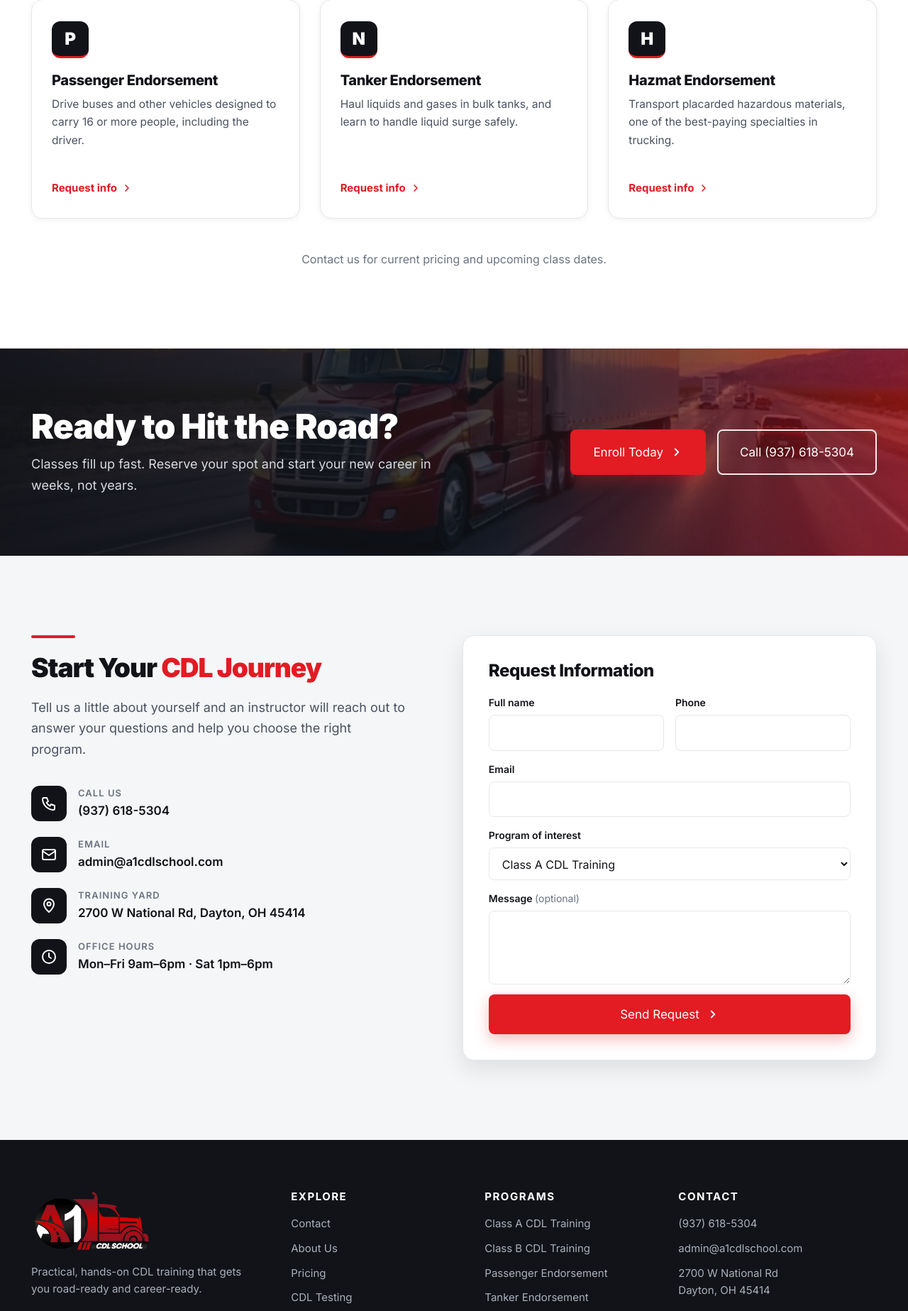
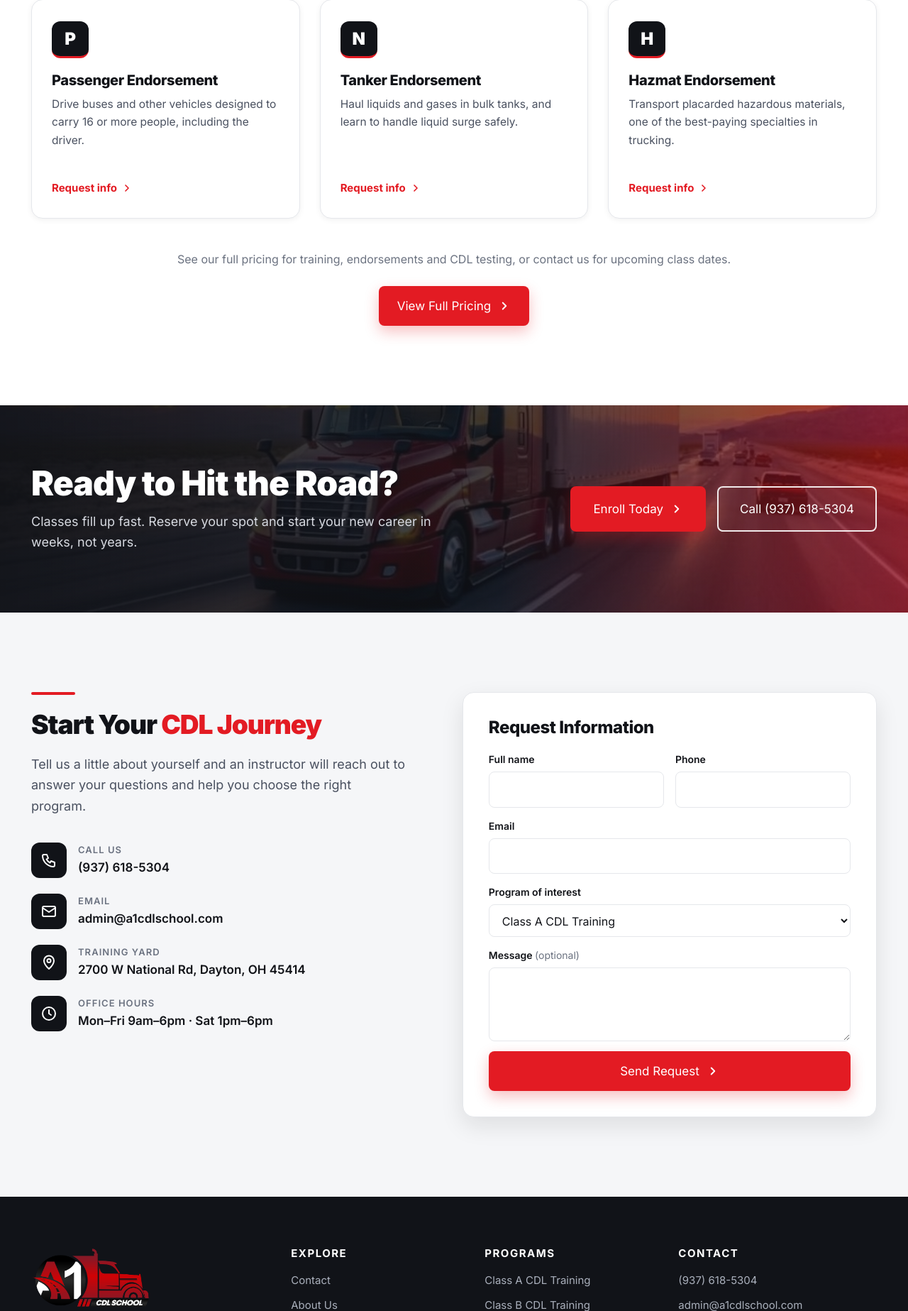
Before and after one commit to mandeepsingh/a1cdlschool, a PHP site: page / in a window 1280 px wide. Shown: the part 4114-5961 px from the top of the page at 71% size. Run offline with PHP 8.4, Linux system fonts and the light colour scheme.

Commit message:
View Full Pricing Button
Added View Full Pricing Button.

```diff
--- a/css/styles.css
+++ b/css/styles.css
@@ -1504,6 +1504,10 @@ ol {
   margin-top: 48px;
 }
 
+.programs-note + .section-actions {
+  margin-top: 24px;
+}
+
 .steps-5 {
   grid-template-columns: repeat(5, 1fr);
 }
--- a/index.html
+++ b/index.html
@@ -500,7 +500,14 @@
               </svg></a>
           </article>
         </div>
-        <p class="programs-note reveal">Contact us for current pricing and upcoming class dates.</p>
+        <p class="programs-note reveal">See our full pricing for training, endorsements and CDL testing, or contact us
+          for upcoming class dates.</p>
+        <div class="section-actions reveal">
+          <a href="pricing.html" class="btn btn-primary">View Full Pricing <svg class="chev" viewBox="0 0 24 24"
+              aria-hidden="true">
+              <path d="M9 6l6 6-6 6" />
+            </svg></a>
+        </div>
       </div>
     </section>
 
```
